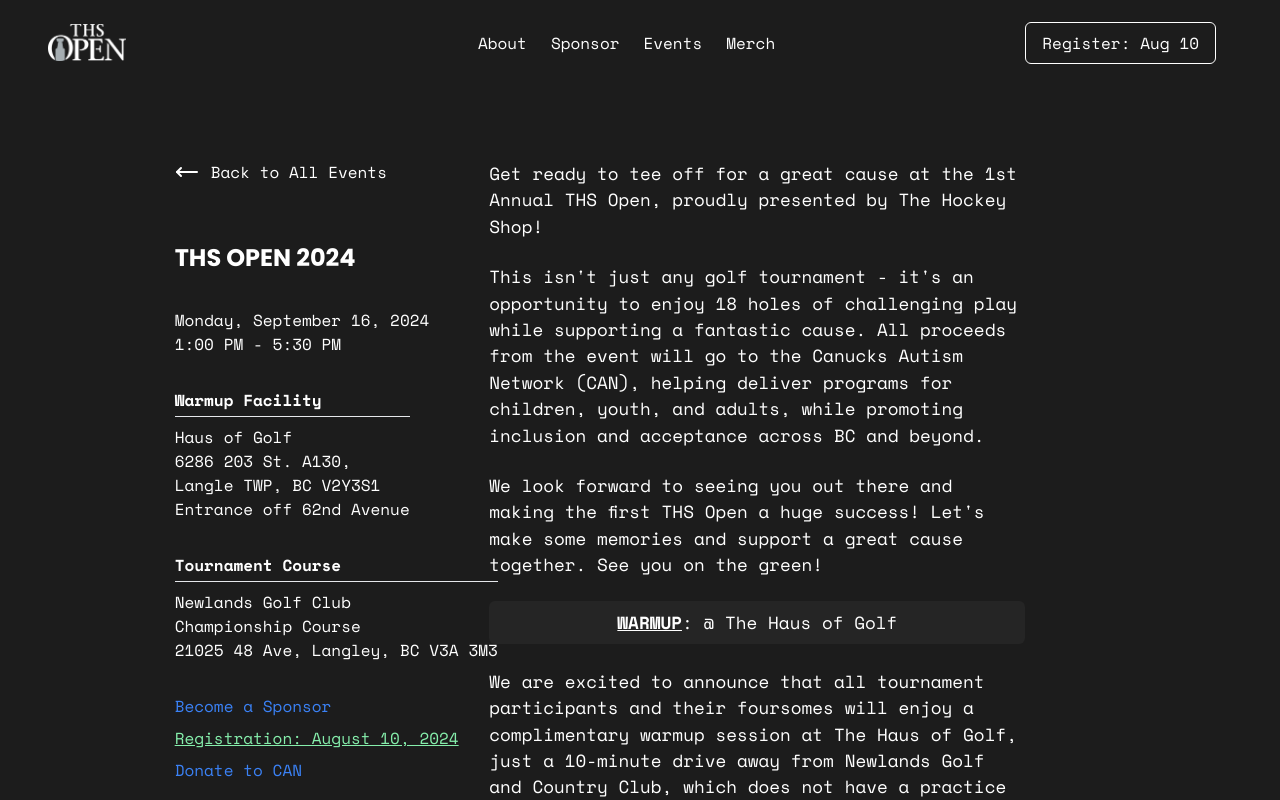
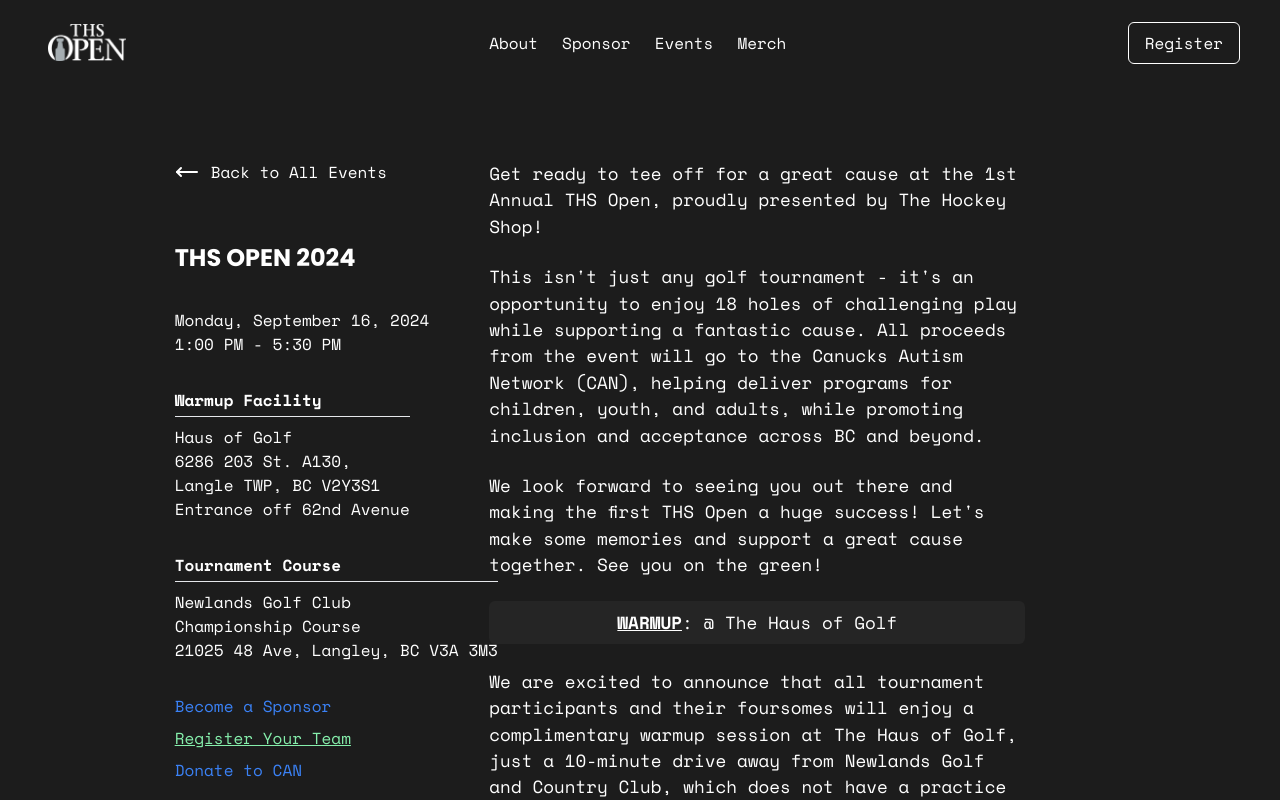
Before and after one commit to gianpinili/thsopen, a React (Vite) app: page /events/thsopen2024 in a window 1280 px wide. Shown: the top 800 px of the page. Built offline with nearby package versions, Linux system fonts and the light colour scheme.

Commit message:
update nav spacing, open up registration buttons to proper links

```diff
--- a/src/components/Nav.jsx
+++ b/src/components/Nav.jsx
@@ -22,8 +22,8 @@ function Nav() {
 
   return (
     <>
-      <div className='font-spacemono fixed top-0 flex justify-between items-center pt-6 pb-6 pr-[4rem] md:mb-14 z-20 bg-transparent bg-opacity-95 w-full max-h-[10rem] text-white'>
-        <Link to={'/'} onClick={() => window.scrollTo({ top: 0, behavior: 'smooth' })} className='flex justify-center'>
+      <div className='font-spacemono fixed top-0 flex justify-between items-center pt-6 pb-6 md:mb-14 z-20 bg-transparent bg-opacity-95 w-full max-h-[10rem] text-white'>
+        <Link to={'/'} onClick={() => window.scrollTo({ top: 0, behavior: 'smooth' })} className='flex mr-[4rem] justify-between'>
           <picture>
             <source
               srcSet={`${LogoW} 2048w,
@@ -36,21 +36,21 @@ function Nav() {
       (max-width: 1536px) 1536w
       2048w'
               type='image/webp' />
-            <img className='w-[40%] md:max-w-[150px] max-h-[70px] ml-[3rem]  z-50' src={Logo} alt="THS Open Logo" width={500}
+            <img className='w-[40%] md:max-w-[150px] max-h-[70px] ml-[3rem]  z-50 ' src={Logo} alt="THS Open Logo" width={500}
               height={500} />
           </picture>
         </Link>
-        <div className='hidden md:flex gap-6 mr-[-2rem]'>
+        <div className='hidden md:flex gap-6 ml-[-7rem]'>
           <Link to={'/about'} className={`${getNavLinkClass('/about')} duration-200`}>About</Link>
           <Link to={'/sponsorship'} className={`${getNavLinkClass('/sponsorship')} duration-200`}>Sponsor</Link>
           <Link to={'/events'} className={`${getNavLinkClass('/events')} duration-200`}>Events</Link>
           <Link to={'/merch'} className={`${getNavLinkClass('/merch')} duration-200`}>Merch</Link>
         </div>
         <div className='hidden md:block'>
-          <Link to={'/register'} className='border-white border py-2 px-4 hover:bg-slate-200 hover:text-black duration-200 rounded-md hover:scale-110'>Register: Aug 10</Link>
+          <Link to={'/register'} className='border-white border py-2 px-4 hover:bg-slate-200 hover:text-black duration-200 rounded-md hover:scale-110 mr-10'>Register</Link>
         </div>
         <div className='md:hidden'>
-          <Menu onClick={toggleModal} className='mr-[-2rem] cursor-pointer hover:scale-125 duration-200' />
+          <Menu onClick={toggleModal} className='mr-[2rem] cursor-pointer hover:scale-125 duration-200' />
         </div>
       </div>
 
@@ -63,7 +63,7 @@ function Nav() {
               <Link to={'/events'} onClick={toggleModal} className='text-3xl'>Events</Link>
               <Link to={'/merch'} onClick={toggleModal} className='text-3xl'>Merch</Link>
               <Link to={'/sponsorship'} onClick={toggleModal} className='text-3xl'>Sponsorship</Link>
-              <Link to={'/register'} onClick={toggleModal} className='text-3xl'>Register: Aug 10</Link>
+              <Link to={'/register'} onClick={toggleModal} className='text-3xl'></Link>
             </div>
           </div>
         </div >
--- a/src/pages/Open2024.jsx
+++ b/src/pages/Open2024.jsx
@@ -46,8 +46,8 @@ function Open2024() {
      </div>
      <div className='flex flex-col gap-2'>
       <a href='https://docs.google.com/forms/d/e/1FAIpQLSfhl-5aWzEn6Qt9EbLzamzGTDAPge4M-QHQYpSGgzJhtXg5VQ/viewform' target='_blank' className='text-blue-500 duration-300 hover:scale-110'>Become a Sponsor</a>
-      {/* <a href='https://docs.google.com/forms/d/e/1FAIpQLSdXnnFZA88NFBH-Fg546B_edYD9xTRObjKpZX3C82Igq5Ls4A/viewform?vc=0&c=0&w=1&flr=0' target='_blank' className='text-green-300 hover:scale-110 duration-300 underline'>Registration: August 10, 2024</a> */}
-      <p className='text-green-300 hover:scale-110 duration-300 underline'>Registration: August 10, 2024</p>
+      <a href='https://docs.google.com/forms/d/e/1FAIpQLSdXnnFZA88NFBH-Fg546B_edYD9xTRObjKpZX3C82Igq5Ls4A/viewform?vc=0&c=0&w=1&flr=0' target='_blank' className='text-green-300 hover:scale-110 duration-300 underline'>Register Your Team</a>
+      {/* <p className='text-green-300 hover:scale-110 duration-300 underline'>Registration: August 10, 2024</p> */}
       <a href="https://support.canucksautism.ca/site/TR/CANPro-Am/Pro-Am?team_id=3280&pg=team&fr_id=1280" target='_blank' className='text-blue-500 duration-300 hover:scale-110'>Donate to CAN</a>
      </div>
     </div>
--- a/src/pages/Register.jsx
+++ b/src/pages/Register.jsx
@@ -17,8 +17,8 @@ function Register() {
       <p>THS Open 2024 - Sep. 16</p>
       <p>Newlands Golf & Country Club [Championship Course]</p>
      </div>
-     {/* <a href="https://docs.google.com/forms/d/e/1FAIpQLSdXnnFZA88NFBH-Fg546B_edYD9xTRObjKpZX3C82Igq5Ls4A/viewform?vc=0&c=0&w=1&flr=0" target="_blank" className="border px-6 py-2 rounded-md hover:bg-white hover:text-black duration-300">Registration: August 10, 2024</a> */}
-     <p className="border px-6 py-2 rounded-md hover:bg-white hover:text-black duration-300">Registration: August 10, 2024</p>
+     <a href="https://docs.google.com/forms/d/e/1FAIpQLSdXnnFZA88NFBH-Fg546B_edYD9xTRObjKpZX3C82Igq5Ls4A/viewform?vc=0&c=0&w=1&flr=0" target="_blank" className="border px-14 py-2 rounded-md bg-white hover:bg-transparent hover:text-white text-black duration-300">Register Today</a>
+     {/* <p className="border px-6 py-2 rounded-md hover:bg-white hover:text-black duration-300">Registration: August 10, 2024</p> */}
     </div>
     <div className="flex flex-col gap-6 md:w-1/2 md:pr-[1rem] lg:text-[1.25rem] xl:text-[1.3rem]">
      <p><span className="font-bold">Format:</span> Texas Scramble</p>
```
